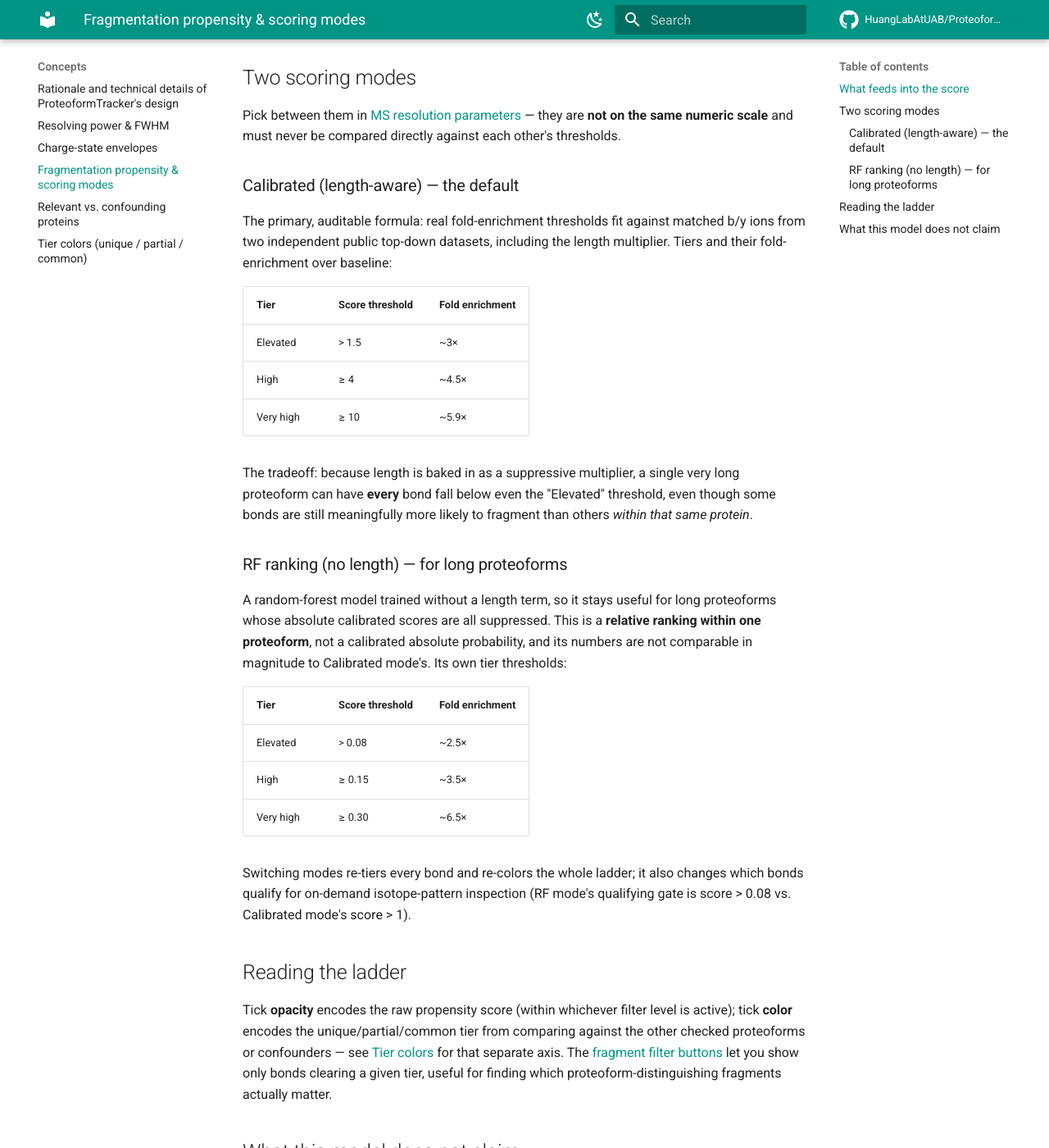
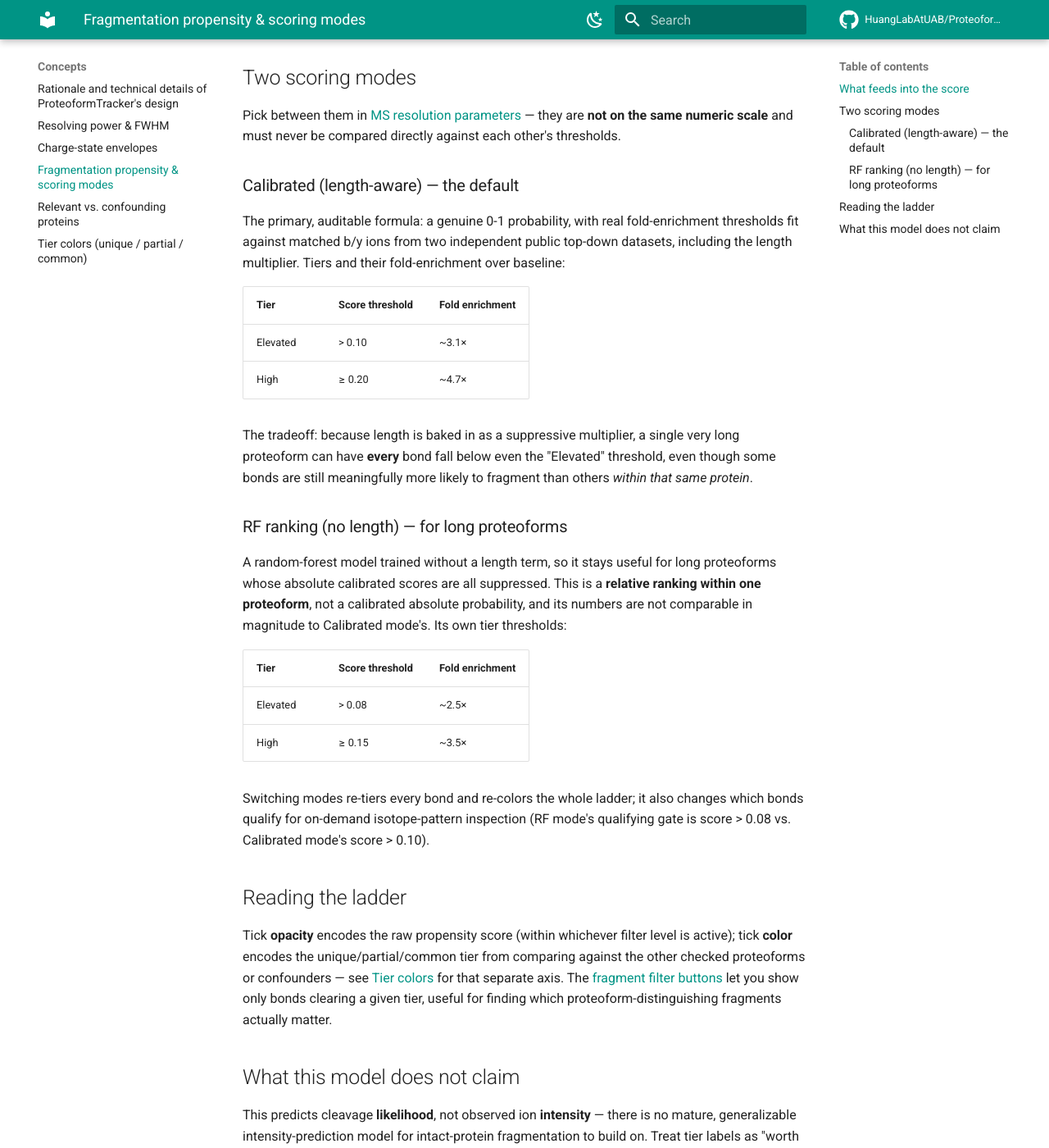
Before and after one commit to HuangLabAtUAB/proteoformtracker-docs, an MkDocs documentation site: the page built from docs/concepts/fragmentation-propensity.md, in a window 1280 px wide and 1400 px high, scrolled down 706 px. Shown: the whole window at 82% size. Built offline with MkDocs 1.6.1 and Material for MkDocs 9.7.7, drawn with Linux system fonts in a browser that asks for light colours; comment, search, counter and statistics services are not loaded.

Commit message:
Fix stale fragment-tier docs: drop Very high, update thresholds
The app dropped the "Very high" tier and moved both scoring modes to
genuine 0-1 probability thresholds (GLM 0.10/0.20, RF 0.08/0.15); the
docs still described 3 tiers with old odds-scale numbers.

```diff
--- a/docs/concepts/fragmentation-propensity.md
+++ b/docs/concepts/fragmentation-propensity.md
@@ -27,15 +27,14 @@ the same numeric scale** and must never be compared directly against each other'
 
 ### Calibrated (length-aware) — the default
 
-The primary, auditable formula: real fold-enrichment thresholds fit against matched b/y ions from
-two independent public top-down datasets, including the length multiplier. Tiers and their
-fold-enrichment over baseline:
+The primary, auditable formula: a genuine 0-1 probability, with real fold-enrichment thresholds fit
+against matched b/y ions from two independent public top-down datasets, including the length
+multiplier. Tiers and their fold-enrichment over baseline:
 
 | Tier | Score threshold | Fold enrichment |
 |---|---|---|
-| Elevated | > 1.5 | ~3× |
-| High | ≥ 4 | ~4.5× |
-| Very high | ≥ 10 | ~5.9× |
+| Elevated | > 0.10 | ~3.1× |
+| High | ≥ 0.20 | ~4.7× |
 
 The tradeoff: because length is baked in as a suppressive multiplier, a single very long
 proteoform can have **every** bond fall below even the "Elevated" threshold, even though some
@@ -52,11 +51,10 @@ Calibrated mode's. Its own tier thresholds:
 |---|---|---|
 | Elevated | > 0.08 | ~2.5× |
 | High | ≥ 0.15 | ~3.5× |
-| Very high | ≥ 0.30 | ~6.5× |
 
 Switching modes re-tiers every bond and re-colors the whole ladder; it also changes which bonds
 qualify for on-demand isotope-pattern inspection (RF mode's qualifying gate is score > 0.08 vs.
-Calibrated mode's score > 1).
+Calibrated mode's score > 0.10).
 
 ## Reading the ladder
 
```
Also changed, not shown: docs/reference/faq.md (+1 -1 lines), docs/results/chart-interactions.md (+1 -1 lines), docs/results/section-1-relevant.md (+1 -1 lines).
